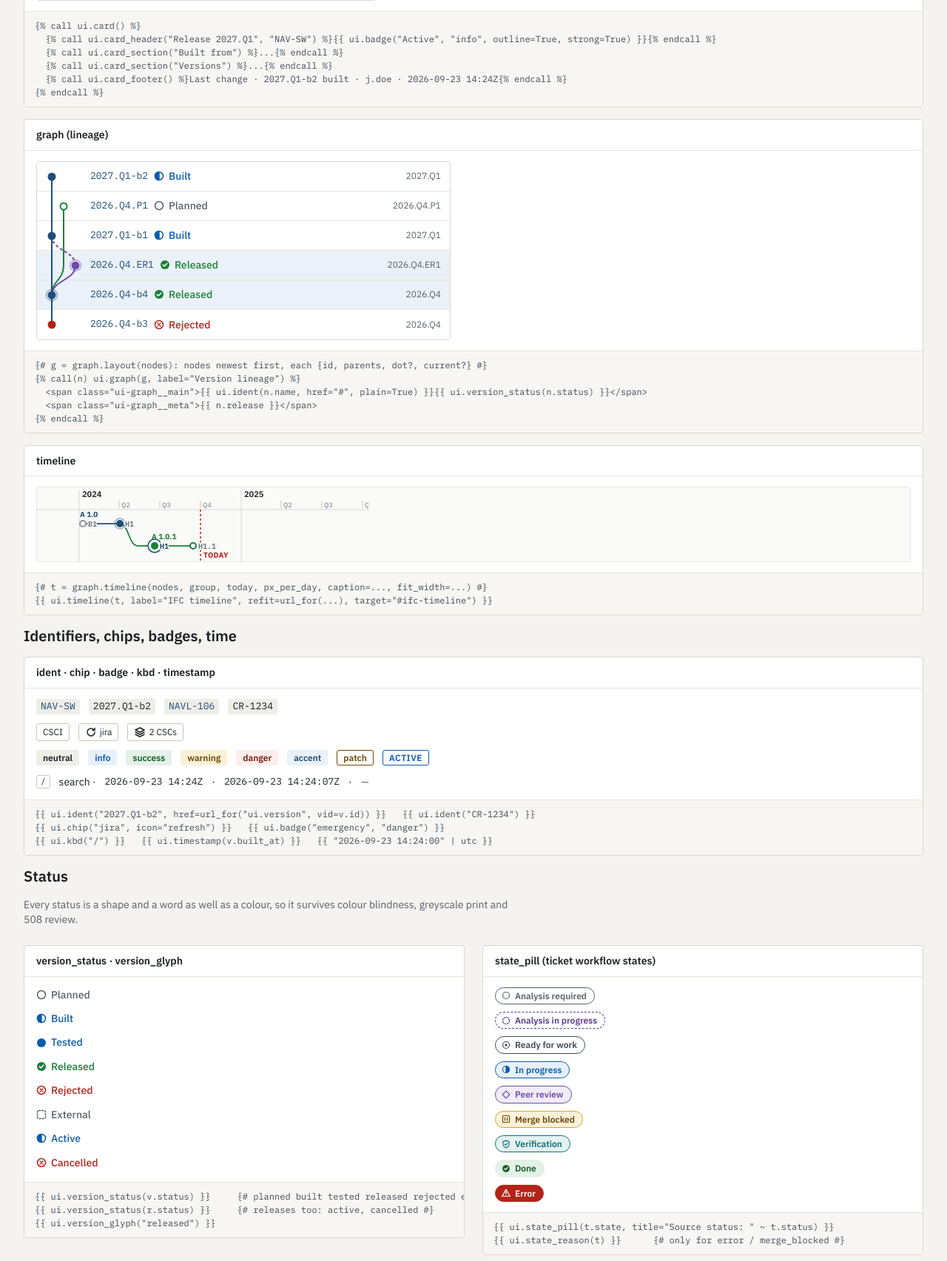
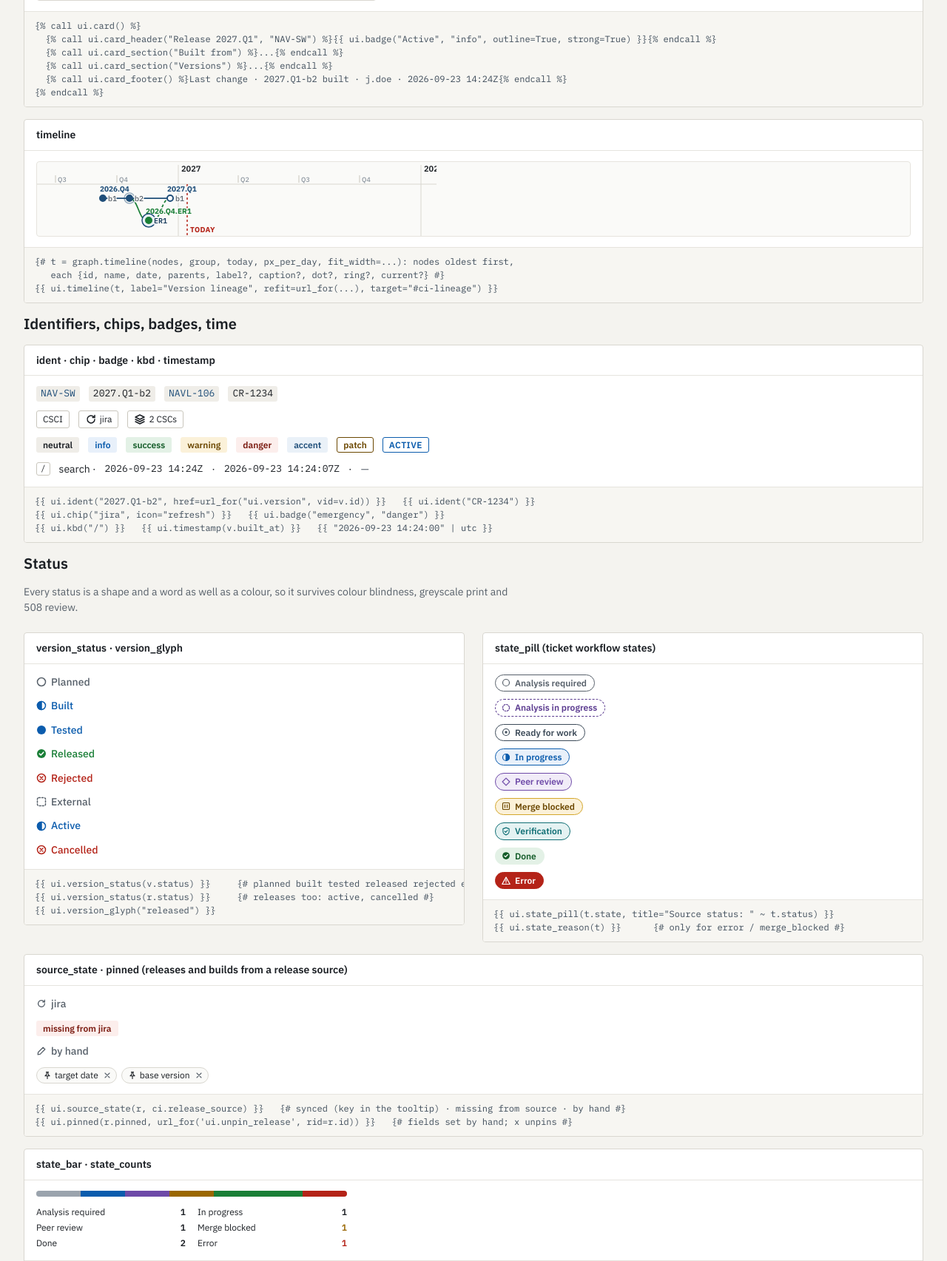
Before and after one commit to fillet54/Cmstatus, a Flask app: page /ui in a window 1280 px wide. Shown: the part 2189-3894 px from the top of the page at 74% size. Run offline with Flask 3, Linux system fonts and the light colour scheme.

Commit message:
CI page: horizontal lineage loaded on demand; releases table latest-first, sortable
- the CI lineage is a timeline (planned releases along one lane, fixes branching
  off and merging back) in a Lineage section fetched when opened; the separate
  /cis/<ci>/lineage page and the vertical graph (graph.layout, ui.graph) are gone
- graph.timeline takes a caption and label per node; merge edges run along the
  fix's lane; one _timeline.html fragment serves the IFC and CI timelines
- releases table: latest first by default; column headers sort it (families
  keep their patches/emergencies underneath), Reset goes back; swapped via htmx
  from /cis/<ci>/releases-table

Co-Authored-By: Claude Opus 5.5 <noreply@anthropic.com>

```diff
--- a/cmtrack/static/ui.css
+++ b/cmtrack/static/ui.css
@@ -402,11 +402,7 @@ body.ui {
 .ui .ui-skip { position: absolute; left: 16px; top: -100px; z-index: 60; padding: 8px 12px; background: var(--ui-surface); border: 1px solid var(--ui-line); border-radius: var(--ui-radius); }
 .ui .ui-skip:focus { top: 28px; }
 
-/* Lineage graph (ui.graph): SVG lanes on the left, one fixed-height row per node */
-.ui-graph { position: relative; }
-.ui-graph__svg { position: absolute; top: 0; left: 12px; overflow: visible; }
-.ui-graph__svg path { fill: none; stroke: currentColor; stroke-width: 2; }
-.ui-graph__svg .ui-graph__merge { stroke-dasharray: 4 3; }
+/* Lineage lanes, dots and rings (ui.timeline) */
 .ui-graph__dot { stroke: currentColor; stroke-width: 2; fill: currentColor; }
 .ui-graph__dot--hollow { fill: var(--ui-surface); }
 .ui-graph__dot--muted { fill: var(--ui-surface); stroke: var(--ui-faint); }
@@ -418,15 +414,6 @@ body.ui {
 .ui-graph__l3 { color: var(--ui-warning); }
 .ui-graph__l4 { color: var(--ui-verify); }
 .ui-graph__l5 { color: #A2477A; }   /* magenta: not the danger red, so no lane reads as an error */
-.ui-graph__rows { list-style: none; margin: 0; padding: 0; }
-.ui-graph__row { display: flex; align-items: center; gap: 10px; height: var(--ui-graph-row); min-width: 0;
-                 padding: 0 12px 0 calc(var(--ui-graph-w) + 24px); border-bottom: 1px solid var(--ui-line-soft); }
-.ui-graph__row:last-child { border-bottom: 0; }
-.ui-graph__row:hover { background: var(--ui-sunken); }
-.ui-graph__row.is-current { background: var(--ui-accent-soft); }
-.ui-graph__row > .ui-graph__main { display: flex; align-items: center; gap: 8px; min-width: 0; flex: 1; overflow: hidden; white-space: nowrap; }
-.ui-graph__row > .ui-graph__meta { display: flex; align-items: center; gap: 8px; flex: none; color: var(--ui-muted); font-size: 12px; }
-@media (max-width: 640px) { .ui-graph__row > .ui-graph__meta { display: none; } }
 
 /* Timeline (ui.timeline): time on x, a lane per active line; scrolls sideways, starts centred on today */
 .ui-timeline { overflow-x: auto; overflow-y: hidden; border: 1px solid var(--ui-line-soft); border-radius: var(--ui-radius);
@@ -454,3 +441,10 @@ body.ui {
 .ui-tl__legend { font-size: 12px; }
 .ui-tl__legend-muted { color: var(--ui-faint); }
 .ui-tl__legend-hl { color: var(--ui-accent); text-shadow: 0 0 0 var(--ui-accent-soft); }
+
+/* Sortable table headers (ui.table with header attrs) */
+.ui-th-sort { display: inline-flex; align-items: center; gap: 4px; padding: 0; border: 0; background: none; font: inherit; color: inherit; cursor: pointer; }
+.ui-th-sort:hover, .ui-th-sort.is-sorted { color: var(--ui-ink); }
+.ui-th-sort span { font-size: 9px; color: var(--ui-faint); }
+.ui-th-sort.is-sorted span { color: var(--ui-accent); }
+.ui-end .ui-th-sort { flex-direction: row-reverse; }
--- a/cmtrack/templates/dashboard.html
+++ b/cmtrack/templates/dashboard.html
@@ -21,7 +21,7 @@
   {% call ui.card_header("IFC timeline", "every IFC's HSCMs by date · a new IFC branches off the HSCM it spawned from") %}
     {{ ui.button("Capabilities", href=url_for('ui.ifcs'), size="sm", variant="ghost") }}
   {% endcall %}
-  {% call ui.card_body() %}{% include "_ifc_timeline.html" %}{% endcall %}
+  {% call ui.card_body() %}{% include "_timeline.html" %}{% endcall %}
 {% endcall %}
 {% endif %}
 
--- a/cmtrack/templates/ifcs.html
+++ b/cmtrack/templates/ifcs.html
@@ -24,7 +24,7 @@
     {% if t.nodes %}
     {% call ui.card() %}
       {% call ui.card_header("Timeline", "every IFC's HSCMs by date · a new IFC branches off the HSCM it spawned from") %}{% endcall %}
-      {% call ui.card_body() %}{% include "_ifc_timeline.html" %}{% endcall %}
+      {% call ui.card_body() %}{% include "_timeline.html" %}{% endcall %}
     {% endcall %}
     {% endif %}
   </div>
--- a/cmtrack/templates/ui/components.html
+++ b/cmtrack/templates/ui/components.html
@@ -370,12 +370,16 @@
 {#- headers: ["Release", {"label": "Versions", "align": "end"}, ...]. caller = the <tr> rows.
     Rows can use classes ui-row--child (indented family member) and ui-row--selected.
     body_id: id for the <tbody>, e.g. as an htmx swap target for the rows. #}
+{#- headers: labels, or {label, align?: "end", sr?: True, sorted?: "asc"/"desc", attrs?} (with attrs, the header is a
+    sort button: attrs carry its hx-get; `sorted` marks the current sort column). #}
 {% macro table(headers, caption=None, dense=False, id=None, body_id=None, attrs=None) -%}
 <div class="ui-table-wrap"><table class="ui-table{% if dense %} ui-table--dense{% endif %}"{% if id %} id="{{ id }}"{% endif %}{{ (attrs or {}) | xmlattr }}>
   {%- if caption %}<caption>{{ caption }}</caption>{% endif %}
   <thead><tr>
     {%- for h in headers %}
-    {%- if h is mapping %}<th scope="col"{% if h.align == 'end' %} class="ui-end"{% endif %}>{% if h.sr %}<span class="ui-sr-only">{{ h.label }}</span>{% else %}{{ h.label }}{% endif %}</th>
+    {%- if h is mapping and h.attrs %}<th scope="col"{% if h.align == 'end' %} class="ui-end"{% endif %}{% if h.sorted %} aria-sort="{{ 'ascending' if h.sorted == 'asc' else 'descending' }}"{% endif %}>
+      <button type="button" class="ui-th-sort{% if h.sorted %} is-sorted{% endif %}"{{ h.attrs | xmlattr }}>{{ h.label }}<span aria-hidden="true">{{ '▲' if h.sorted == 'asc' else '▼' if h.sorted else '↕' }}</span></button></th>
+    {%- elif h is mapping %}<th scope="col"{% if h.align == 'end' %} class="ui-end"{% endif %}>{% if h.sr %}<span class="ui-sr-only">{{ h.label }}</span>{% else %}{{ h.label }}{% endif %}</th>
     {%- else %}<th scope="col">{{ h }}</th>{% endif %}
     {%- endfor %}
   </tr></thead>
@@ -484,8 +488,8 @@
 {%- endmacro %}
 
 {#- A collapsible section (edit forms, details). Body is the caller; `pad` gives it card padding. #}
-{% macro disclosure(title, subtitle=None, open=False, pad=True, cls="") -%}
-<details class="ui-disclosure {{ cls }}"{% if open %} open{% endif %}>
+{% macro disclosure(title, subtitle=None, open=False, pad=True, cls="", attrs=None) -%}
+<details class="ui-disclosure {{ cls }}"{% if open %} open{% endif %}{{ (attrs or {}) | xmlattr }}>
   <summary class="ui-disclosure__summary">
     {{ icon("chevron-right", 14, cls="ui-disclosure__chevron") }}
     <div class="ui-disclosure__main"><span class="ui-disclosure__title">{{ title }}</span>
@@ -556,27 +560,9 @@
 </div>
 {%- endmacro %}
 
-{#- Lineage graph (cmtrack/graph.py layout): lanes drawn as SVG beside one row per node, newest first.
-    The caller renders each row: {% call(n) ui.graph(g, label="...") %}…{{ n.name }}…{% endcall %}.
-    A node's `dot` picks its marker: solid (default), hollow (not yet real), muted, danger; `current` rings it. #}
-{% macro graph(g, label) -%}
-<div class="ui-graph" role="group" aria-label="{{ label }}" style="--ui-graph-row: {{ g.row }}px; --ui-graph-w: {{ g.width }}px;">
-  <svg class="ui-graph__svg" width="{{ g.width }}" height="{{ g.height }}" viewBox="0 0 {{ g.width }} {{ g.height }}" aria-hidden="true">
-    {%- for e in g.edges %}<path class="ui-graph__l{{ e.color }}{% if e.merge %} ui-graph__merge{% endif %}" d="{{ e.d }}"/>{% endfor %}
-    {%- for n in g.nodes %}
-    {%- if n.current %}<circle class="ui-graph__ring ui-graph__l{{ n.color }}" cx="{{ n.x }}" cy="{{ n.y }}" r="7.5"/>{% endif %}
-    <circle class="ui-graph__dot ui-graph__dot--{{ n.dot or 'solid' }} ui-graph__l{{ n.color }}" cx="{{ n.x }}" cy="{{ n.y }}" r="4.5"/>
-    {%- endfor %}
-  </svg>
-  <ol class="ui-graph__rows">
-    {%- for n in g.nodes %}<li class="ui-graph__row{% if n.current %} is-current{% endif %}">{{ caller(n) }}</li>{% endfor %}
-  </ol>
-</div>
-{%- endmacro %}
-
 {#- Timeline (graph.timeline): x is time, a lane per active line. Scrolls sideways inside its container and
     opens centred on today (static/timeline.js). Nodes carry `href`, `title`, `label`, `dot`, `current`
-    (highlighted), `final` (ringed). With `refit` (a URL that takes ?width=) and `target`, a timeline narrower
+    (highlighted), `ring` (ringed). With `refit` (a URL that takes ?width=) and `target`, a timeline narrower
     than its box is fetched again at that width and swapped into `target`, so it always fills the box. #}
 {% macro timeline(t, label, refit=None, target=None) -%}
 <div class="ui-timeline{% if t.dense %} is-dense{% endif %}" data-center="{{ t.today_x }}" role="group" aria-label="{{ label }}" tabindex="0"
@@ -599,7 +585,7 @@
     <a href="{{ n.href }}" class="ui-tl__node{% if n.current %} is-current{% endif %}"{% if n.current %} aria-current="true"{% endif %}>
       <title>{{ n.title }}</title>
       {%- if n.current %}<circle class="ui-tl__halo" cx="{{ n.x }}" cy="{{ n.y }}" r="9"/>{% endif %}
-      {%- if n.final %}<circle class="ui-graph__ring ui-graph__l{{ n.color }}" cx="{{ n.x }}" cy="{{ n.y }}" r="7"/>{% endif %}
+      {%- if n.ring %}<circle class="ui-graph__ring ui-graph__l{{ n.color }}" cx="{{ n.x }}" cy="{{ n.y }}" r="7"/>{% endif %}
       <circle class="ui-graph__dot ui-graph__dot--{{ n.dot or 'solid' }} ui-graph__l{{ n.color }}" cx="{{ n.x }}" cy="{{ n.y }}" r="4"/>
       <text class="ui-tl__label" x="{{ n.x + 7 }}" y="{{ n.y + 3.5 }}">{{ n.label }}</text>
     </a>
--- a/cmtrack/templates/ui/styleguide.html
+++ b/cmtrack/templates/ui/styleguide.html
@@ -151,25 +151,9 @@
     </div>
   {% endcall %}
 
-{% set code %}{% raw %}{# g = graph.layout(nodes): nodes newest first, each {id, parents, dot?, current?} #}
-{% call(n) ui.graph(g, label="Version lineage") %}
-  <span class="ui-graph__main">{{ ui.ident(n.name, href="#", plain=True) }}{{ ui.version_status(n.status) }}</span>
-  <span class="ui-graph__meta">{{ n.release }}</span>
-{% endcall %}
-{% endraw %}{% endset %}
-  {% call example("graph (lineage)", code) %}
-    <div style="max-width: 560px;">
-    {% call ui.card(flush=True) %}
-      {% call(n) ui.graph(graph_sample, label="Sample version lineage") %}
-        <span class="ui-graph__main">{{ ui.ident(n.name, href="#", plain=True) }}{{ ui.version_status(n.status) }}</span>
-        <span class="ui-graph__meta">{{ n.release }}</span>
-      {% endcall %}
-    {% endcall %}
-    </div>
-  {% endcall %}
-
-{% set code %}{% raw %}{# t = graph.timeline(nodes, group, today, px_per_day, caption=..., fit_width=...) #}
-{{ ui.timeline(t, label="IFC timeline", refit=url_for(...), target="#ifc-timeline") }}
+{% set code %}{% raw %}{# t = graph.timeline(nodes, group, today, px_per_day, fit_width=...): nodes oldest first,
+   each {id, name, date, parents, label?, caption?, dot?, ring?, current?} #}
+{{ ui.timeline(t, label="Version lineage", refit=url_for(...), target="#ci-lineage") }}
 {% endraw %}{% endset %}
   {% call example("timeline", code) %}
     {{ ui.timeline(timeline_sample, label="Sample IFC timeline") }}
--- a/cmtrack/views.py
+++ b/cmtrack/views.py
@@ -103,6 +103,27 @@ def release_families(releases):
     return [(r, children.get(r["id"], [])) for r in releases if not r["parent_id"]]
 
 
+RELEASE_SORTS = {
+    "name": lambda r: r["name"],
+    "kind": lambda r: r["kind"],
+    "status": lambda r: r["status"],
+    "target": lambda r: r["target_date"] or str(r["created_at"])[:10],
+    "released": lambda r: r["released_version"] or "",
+    "versions": lambda r: r["planned_versions"] + r["unplanned_versions"],
+}
+
+
+def release_table(releases, sort=None, direction=None, focus_id=None):
+    """The releases table: families (patch/emergency releases stay under the release they patch) sorted by
+    ``sort`` (a RELEASE_SORTS key) and ``direction``; no sort = latest target first."""
+    sort = sort if sort in RELEASE_SORTS else None
+    direction = direction if sort and direction in ("asc", "desc") else "desc"
+    key = lambda r: (RELEASE_SORTS[sort or "target"](r), r["id"])
+    families = sorted(release_families(releases), key=lambda f: key(f[0]), reverse=direction == "desc")
+    return {"families": [(root, sorted(kids, key=key, reverse=direction == "desc")) for root, kids in families],
+            "sort": sort, "dir": direction, "focus_id": focus_id}
+
+
 # ----------------------------------------------------------------------------- dashboard
 
 @bp.get("/")
@@ -181,11 +202,22 @@ def render_ci(conn, ref, preview=None):
         "JOIN version v ON v.id = e.version_id WHERE e.ci_id = ? AND b.status = 'approved' ORDER BY i.name",
         (detail["id"],)))
     missing = any(a["kind"].startswith("missing") for a in detail["attention"])
-    return render_template("ci.html", ci=detail, families=release_families(detail["releases"]), fielded=fielded,
-                           backlogs=svc.list_backlogs(conn, detail["id"]), overview=ci_overview(conn, detail["releases"]),
+    overview = ci_overview(conn, detail["releases"])
+    return render_template("ci.html", ci=detail, table=release_table(detail["releases"], focus_id=overview["focus_id"]),
+                           fielded=fielded, backlogs=svc.list_backlogs(conn, detail["id"]), overview=overview,
                            candidates=svc.remap_candidates(conn, detail["id"]) if missing else None,
                            source_configured=detail["release_source"] in (current_app.config["RELEASE_SOURCES"] or {}),
                            preview=preview)
+
+
+@bp.get("/cis/<ref>/releases-table")
+def release_table_fragment(ref):
+    """The CI page's releases table sorted by ?sort=&dir= (none: latest first), keeping ?selected= highlighted."""
+    conn = get_db()
+    ci = svc.get_ci(conn, ref)
+    a = request.args
+    return render_template("_release_table.html", ci=svc.to_dict(ci), table=release_table(
+        svc.list_releases(conn, ci["id"]), a.get("sort"), a.get("dir"), a.get("selected", type=int)))
 
 
 def edit_options(conn, r):
@@ -259,55 +291,85 @@ BASELINE_DOTS = {"draft": "hollow", "superseded": "muted"}
 VERSION_DOTS = {"planned": "hollow", "rejected": "danger"}
 
 
+def zoomed_timeline(nodes, group, zoom, width, **frame):
+    """graph.timeline at a named zoom, stretched to ``width`` (the box in the browser) when that zoom would leave
+    it part empty. ``frame`` is what _timeline.html needs: id, endpoint + args (its fragment URL), label, legend."""
+    zoom = zoom if zoom in graph.ZOOMS else "months"
+    t = graph.timeline(nodes, group, dt.date.today(), graph.ZOOMS[zoom], fit_width=width if width and width > 0 else None)
+    return {**t, "zoom": zoom, **frame}
+
+
 def ifc_timeline(conn, zoom="months", width=None):
-    """Every IFC's HSCMs on a time axis (graph.timeline): a lane per active IFC, spawns branching off the HSCM
-    they came from. In-progress IFCs' current HSCMs are highlighted; final ones are ringed. ``width`` is the
-    timeline's box in the browser: a zoom too small to fill it is stretched to fit."""
-    nodes = []
+    """Every IFC's HSCMs on a time axis: a lane per active IFC, spawns branching off the HSCM they came from.
+    In-progress IFCs' current HSCMs are highlighted; final ones are ringed."""
+    nodes, seen = [], set()
     for b in svc.baseline_lineage(conn):
         when = b["approved_at"] or b["created_at"]
         nodes.append({**b, "date": when, "parents": [b["derived_from_id"]] if b["derived_from_id"] else [],
                       "dot": BASELINE_DOTS.get(b["status"]), "current": b["status"] == "approved" and not b["final"],
-                      "href": url_for("ui.baseline", bid=b["id"]), "group_href": url_for("ui.ifc", ref=b["ifc"]),
+                      "ring": b["final"], "href": url_for("ui.baseline", bid=b["id"]),
+                      "caption": None if b["ifc_id"] in seen else b["ifc"].removeprefix("IFC "),
+                      "caption_href": url_for("ui.ifc", ref=b["ifc"]),
                       "title": f"{b['ifc']} {b['name']} · {'final' if b['final'] else b['status']} · {str(when)[:10]}"})
-    zoom = zoom if zoom in graph.ZOOMS else "months"
-    t = graph.timeline(nodes, lambda n: n["ifc_id"], dt.date.today(), graph.ZOOMS[zoom],
-                       caption=lambda n: n["ifc"].removeprefix("IFC "), fit_width=width if width and width > 0 else None)
-    return {**t, "zoom": zoom}
+        seen.add(b["ifc_id"])
+    return zoomed_timeline(nodes, lambda n: n["ifc_id"], zoom, width, id="ifc-timeline",
+                           endpoint="ui.ifc_timeline_fragment", args={}, label="IFC and HSCM timeline",
+                           legend="● approved · ○ draft · ◉ final · B = build, H = HSC")
 
 
 @bp.get("/fragments/ifc-timeline")
 def ifc_timeline_fragment():
-    """The timeline at ?zoom=, fitted to ?width= (the zoom buttons and static/timeline.js send it)."""
+    """The IFC timeline at ?zoom=, fitted to ?width= (the zoom buttons and static/timeline.js send it)."""
     a = request.args
-    return render_template("_ifc_timeline.html", t=ifc_timeline(get_db(), a.get("zoom", "months"), a.get("width", type=int)))
+    return render_template("_timeline.html", t=ifc_timeline(get_db(), a.get("zoom", "months"), a.get("width", type=int)))
 
 
-def version_graph(conn, ci_id):
-    """A CI's versions as a lineage graph (newest first): release lines, patch branches and merges."""
+def ci_timeline(conn, ci, zoom="months", width=None):
+    """A CI's versions on a time axis: its planned releases along one lane, each patch/emergency branching off
+    its base version in a lane of its own, merges curving back in. Released versions are ringed; the one
+    fielded now (the latest release line's effective version) is highlighted."""
+    releases = {r["id"]: r for r in svc.list_releases(conn, ci["id"])}
+    versions = {v["id"]: svc.to_dict(v) for v in svc.ci_versions(conn, ci["id"])}
     parents = {}
     for child, parent in conn.execute("SELECT p.version_id, p.parent_id FROM version_parent p "
-                                      "JOIN version v ON v.id = p.version_id WHERE v.ci_id = ?", (ci_id,)):
+                                      "JOIN version v ON v.id = p.version_id WHERE v.ci_id = ?", (ci["id"],)):
         parents.setdefault(child, []).append(parent)
-    releases = {r["id"]: r for r in svc.list_releases(conn, ci_id)}
-    versions = {v["id"]: svc.to_dict(v) for v in svc.ci_versions(conn, ci_id)}
-    promoted = {r["released_version_id"] for r in releases.values()}
+    shipped = [r for r in releases.values() if r["kind"] == "planned" and r["status"] == "released"]
+    fielded = svc.effective_version(conn, shipped[-1]["id"]) if shipped else None
 
-    def first(v):
-        """Parents in drawing order: the one in its own release, else on a planned line, keeps the lane."""
+    def ordered(v):
+        """Parents with the one in its own release (else on a planned line) first: that's the lane it continues."""
         def rank(p):
             pv = versions.get(p)
             return (not pv or pv["release_id"] != v["release_id"],
                     not pv or releases[pv["release_id"]]["kind"] != "planned", p)
         return sorted(parents.get(v["id"], []), key=rank)
 
-    nodes = []
+    nodes, seen = [], set()
     for v in versions.values():
         rel = releases[v["release_id"]]
         when = v["built_at"] or v["planned_date"] or rel["target_date"] or v["created_at"]
-        nodes.append({**v, "parents": first(v), "rel": rel, "when": when, "dot": VERSION_DOTS.get(v["status"]),
-                      "current": v["id"] in promoted})
-    return graph.layout(graph.newest_first(nodes, key=lambda n: (n["when"] or "", n["seq"], n["id"])))
+        nodes.append({**v, "date": when, "parents": ordered(v), "rel": rel, "dot": VERSION_DOTS.get(v["status"]),
+                      "label": v["name"].removeprefix(rel["name"]).lstrip("-.") or rel["name"].rsplit(".", 1)[-1],
+                      "caption": None if rel["id"] in seen else rel["name"],
+                      "caption_href": url_for("ui.release", rid=rel["id"]),
+                      "ring": v["id"] == rel["released_version_id"], "current": bool(fielded) and v["id"] == fielded["id"],
+                      "href": url_for("ui.version", vid=v["id"]),
+                      "title": f"{v['name']} · {v['status']} · {str(when)[:10]}"})
+        seen.add(rel["id"])
+    nodes.sort(key=lambda n: (str(n["date"])[:10], n["id"]))
+    return zoomed_timeline(nodes, lambda n: "line" if n["rel"]["kind"] == "planned" else n["rel"]["id"], zoom, width,
+                           id="ci-lineage", endpoint="ui.ci_lineage", args={"ref": ci["name"]},
+                           label=f"Version lineage of {ci['name']}", legend="● built · ○ planned · ◉ released · - - merge")
+
+
+@bp.get("/cis/<ref>/lineage")
+def ci_lineage(ref):
+    """The CI's version timeline (a fragment the CI page loads on demand) at ?zoom=, fitted to ?width=."""
+    conn = get_db()
+    a = request.args
+    return render_template("_timeline.html", t=ci_timeline(conn, svc.get_ci(conn, ref), a.get("zoom", "months"),
+                                                           a.get("width", type=int)))
 
 
 def spawn_options(conn, exclude=None):
@@ -371,13 +433,6 @@ def version_options_fragment():
     """<option>s for the version picker of the add-entry form (the CI is chosen first)."""
     ci = request.args.get("ci")
     return render_template("_version_options.html", options=version_options(get_db(), ci) if ci else [])
-
-
-@bp.get("/cis/<ref>/lineage")
-def ci_lineage(ref):
-    conn = get_db()
-    ci = svc.get_ci(conn, ref)
-    return render_template("lineage.html", ci=ci, g=version_graph(conn, ci["id"]))
 
 
 @bp.get("/baselines/<int:bid>/diff")
```
Also changed, not shown: cmtrack/graph.py (+31 -78 lines), cmtrack/templates/_ifc_timeline.html (deleted, +0 -16 lines), cmtrack/templates/_release_table.html (added, +49 -0 lines), cmtrack/templates/_timeline.html (added, +17 -0 lines), cmtrack/templates/ci.html (+12 -26 lines), cmtrack/templates/lineage.html (deleted, +0 -34 lines), cmtrack/ui.py (+7 -14 lines), plan.md (+7 -8 lines), tests/test_baselines.py (+22 -24 lines), tests/test_views.py (+13 -0 lines), README.md.
